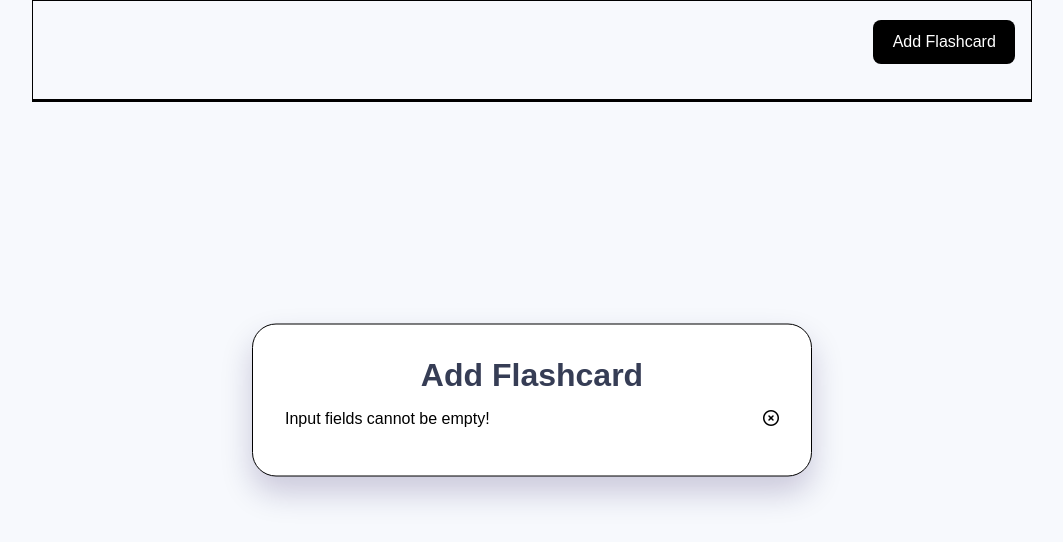
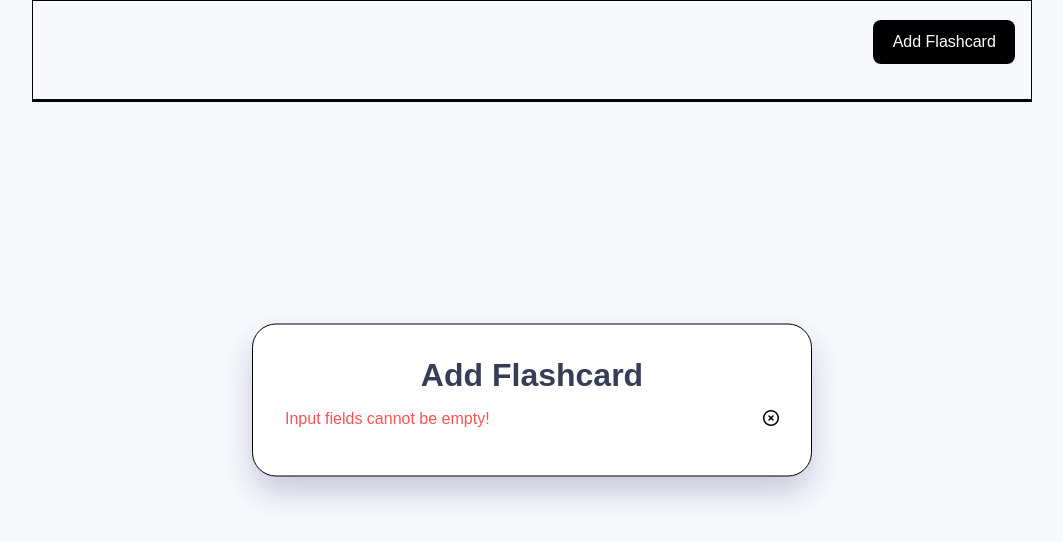
Before and after one commit to Miralem-Ba/Projekt_Quizkarten, a plain HTML site: page src/index.html in a window 1280 px wide. Shown: the whole page, without its empty margins (108-1171 px from the left). Drawn offline with Linux system fonts and the light colour scheme.

Commit message:
error-con and error massage edited and design

```diff
--- a/src/style.css
+++ b/src/style.css
@@ -65,3 +65,10 @@ button {
     gap:  1em;
     margin-bottom: 1em;
 }
+.error-con {
+    align-items: center;
+}
+#error {
+    color: #ff5353;
+    font-weight: 200;
+}
```
